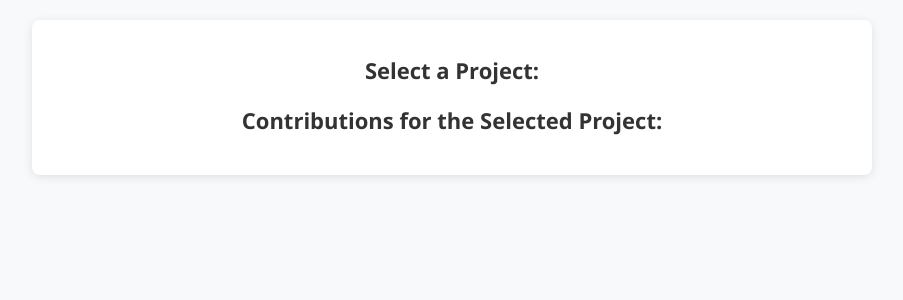
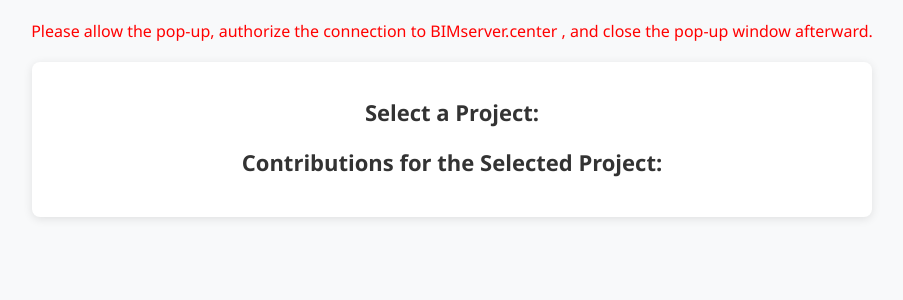
Before and after one commit to tudelft3d/ifcgref, a Flask app: page /chek in a window 1280 px wide. Shown: the part 85-385 px from the top of the page, without its empty margins (188-1091 px from the left). Run offline with Flask 3, Linux system fonts and the light colour scheme.

Commit message:
info update

```diff
--- a/templates/chek.html
+++ b/templates/chek.html
@@ -71,6 +71,9 @@
 <div class="header">
     <img src="../static/images/logo1.png" alt="Logo 1" class="logo">
     <a href="https://3d.bk.tudelft.nl/"><img src="../static/images/logo2.png" alt="Logo 2" class="logo"></a>
+</div>
+<div style="color: red; text-align: center; margin-bottom: 20px; font-size: 16px;">
+    Please allow the pop-up, authorize the connection to BIMserver.center , and close the pop-up window afterward.
 </div>
 <div class="container">
     <h1>Select a Project:</h1>
```
